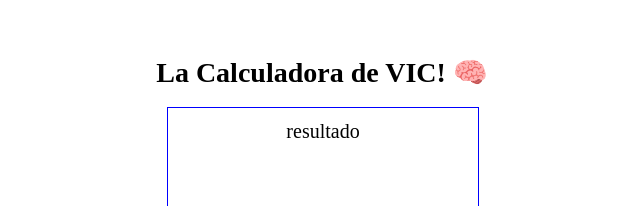
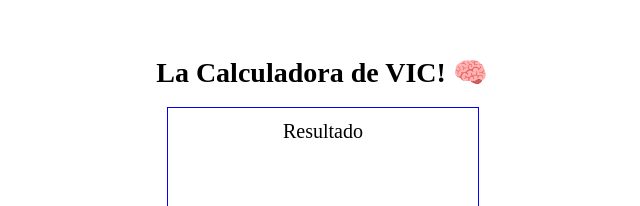
Before and after one commit to Vic217/calculadora, a plain HTML site: page index.html in a window 1280 px wide. Shown: the part 131-337 px from the top of the page, 318-958 px from the left. Drawn offline with Linux system fonts and the light colour scheme.

Commit message:
Cambio de texto en parrafo

```diff
--- a/index.html
+++ b/index.html
@@ -12,7 +12,7 @@
         <h1>La Calculadora de VIC! 🧠</h1>
         <div id="calculadora">
             <div id="pantalla">
-                <p id="valor">resultado</p>
+                <p id="valor">Resultado</p>
                 <p id="operacion"></p>
             </div>
             <div id="teclado">
```
